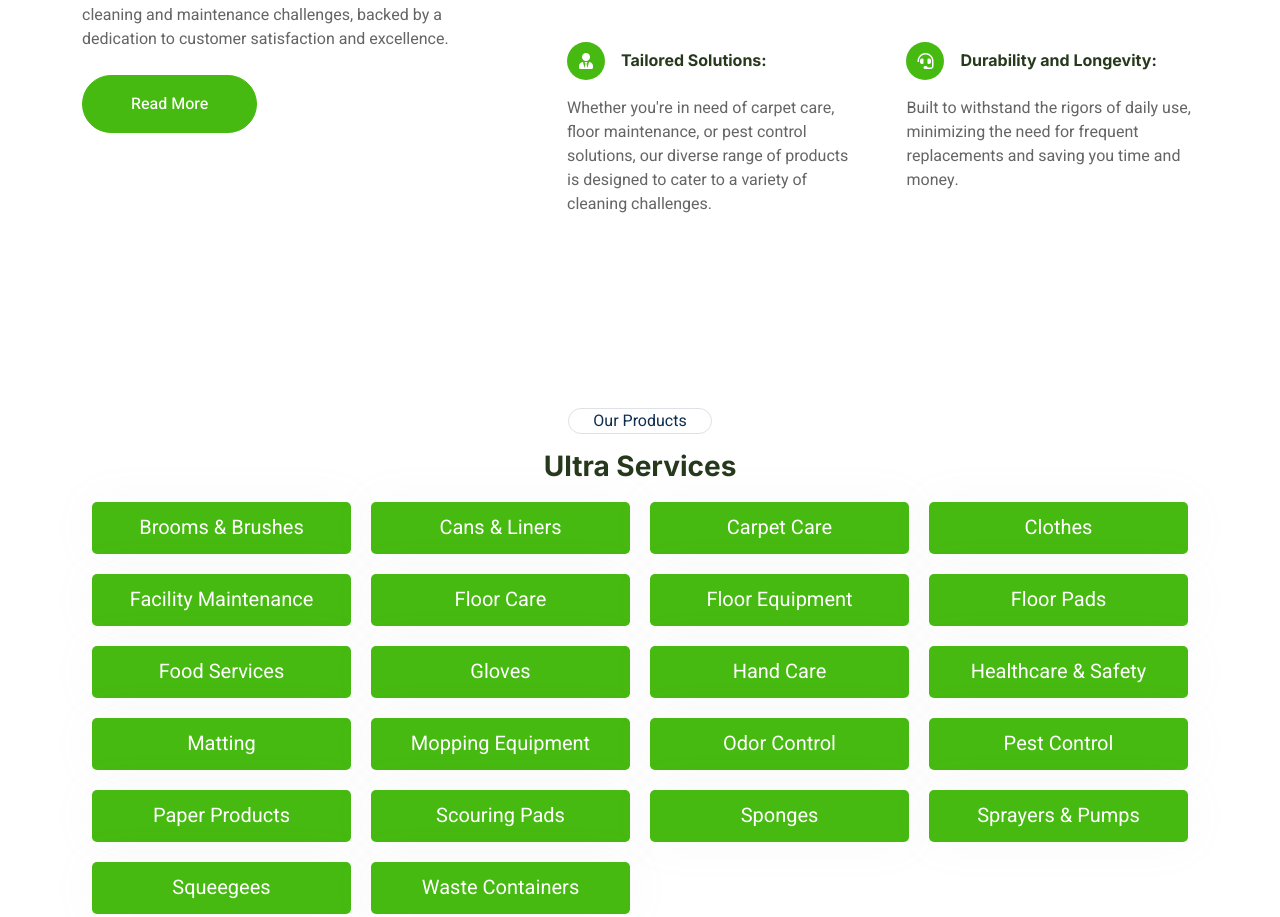
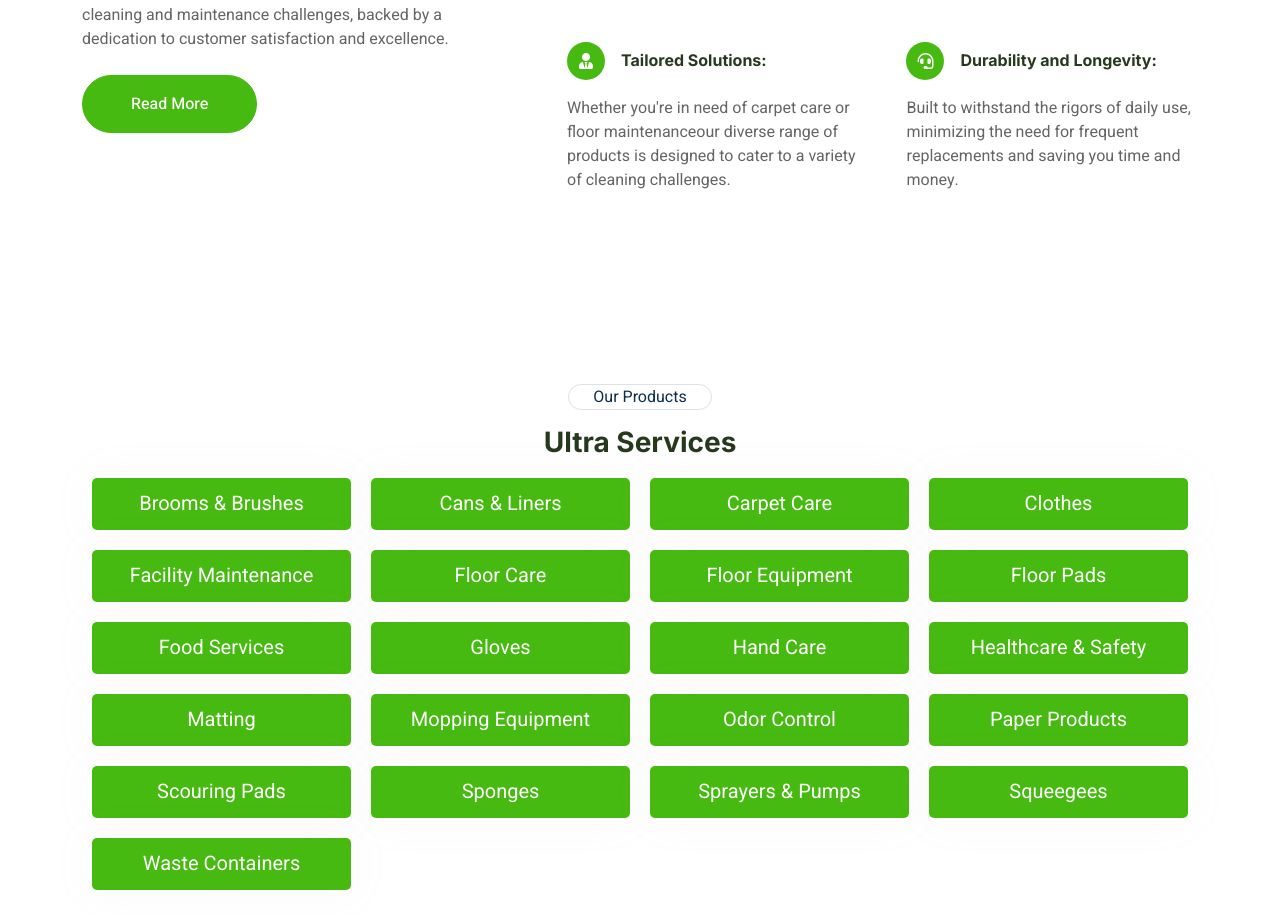
Before and after one commit to vikramadityacse/UCMS, a plain HTML site: page product.html in a window 1280 px wide. Shown: the part 850-1767 px from the top of the page. Drawn offline with nearby package versions, Linux system fonts and the light colour scheme.

Commit message:
Update product.html

```diff
--- a/product.html
+++ b/product.html
@@ -139,7 +139,7 @@
                                     </div>
                                     <h6 class="mb-0">Tailored Solutions: </h6>
                                 </div>
-                                <span>Whether you're in need of carpet care, floor maintenance, or pest control solutions, our diverse range of products is designed to cater to a variety of cleaning challenges.</span>
+                                <span>Whether you're in need of carpet care or floor maintenanceour diverse range of products is designed to cater to a variety of cleaning challenges.</span>
                             </div>
                             <div class="col-sm-6 wow fadeIn" data-wow-delay="0.6s">
                                 <div class="d-flex align-items-center mb-3">
@@ -186,7 +186,6 @@
                                 <li>Matting</li>
                                 <li>Mopping Equipment</li>
                                 <li>Odor Control</li>
-                                <li>Pest Control</li>
                                 <li>Paper Products</li>
                                 <li>Scouring Pads</li>
                                 <li>Sponges</li>
```
